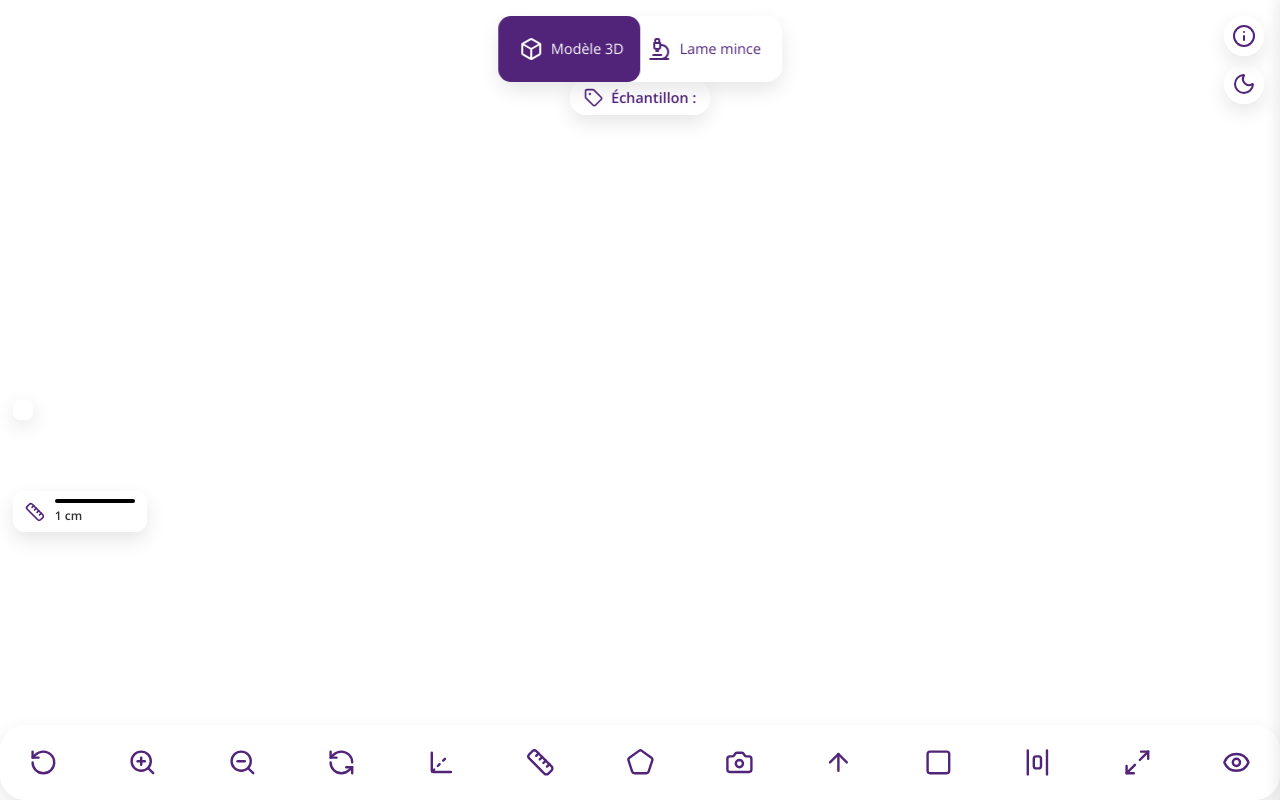
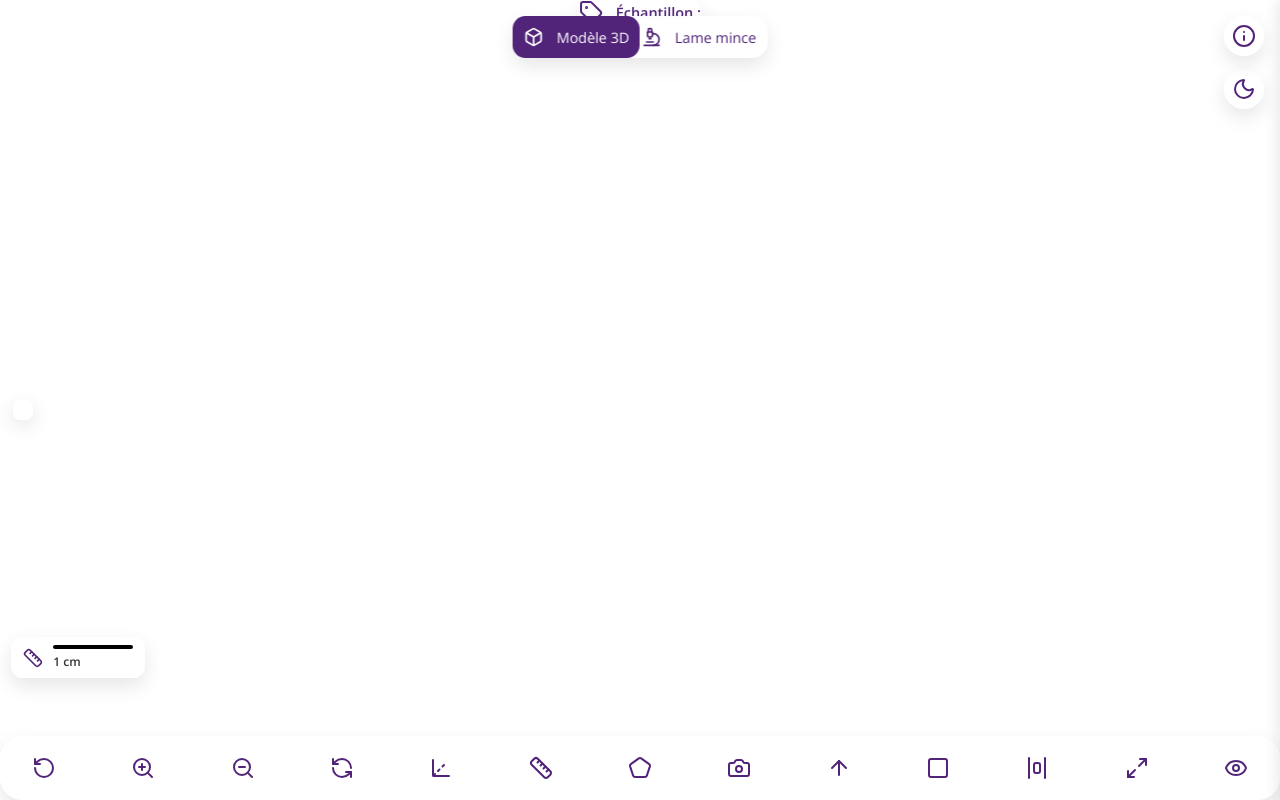
Before and after one commit to MaxSC4/digirocks, a website: page index.html in a window 1280 px wide. Drawn offline with nearby package versions, Linux system fonts and the light colour scheme.

Commit message:
fix(css): minor fix to variables.css

```diff
--- a/src/styles/variables.css
+++ b/src/styles/variables.css
@@ -2,11 +2,11 @@
 :root {
     /* UI générique */
     --ui-offset: clamp(0.5rem, 5vw, 1rem);
-    --ui-padding: clamp(0.25rem, 1vw, 0.5rem);
-    --ui-gap: clamp(0.25rem, 1vw, 0.5rem);
+    --toolbar-padding: clamp(0.25rem, 3vw, 0.9rem);
+    --ui-gap: clamp(0.25rem, 3vw, 0.8rem);
     --ui-radius: clamp(0.5rem, 3vw, 1rem);
-    --icon-size: clamp(0.87rem, 2.5vw, 1.2rem);
-    --font-scale: clamp(0.75rem, 2vw, 0.9rem);
+    --icon-size: clamp(1rem, 4vw, 1.5rem);
+    --font-scale: clamp(0.9rem, 1vw, 0.8rem);
 
     --color-bg: #ffffff;
     --color-fg: #333333;
@@ -25,19 +25,21 @@
     --anim-duration: 0.5s;
     --anim-ease: ease-out;
 
-    --toolbar-icon-size: clamp(1.5rem, 1vw, 3rem);
-    --toolbar-padding: clamp(0.25rem, 1vw, 0.8rem);
+    --toolbar-icon-size: clamp(1.25rem, 1vw, 3rem);
+    --toolbar-padding: clamp(0.25rem, 3vw, 0.7rem);
 
     --toolbar-height: calc(
         var(--toolbar-icon-size)
         + var(--toolbar-padding) * 2
     );
-    --scale-bar-gap: clamp(9rem, 3vw, 1rem);
+    --scale-bar-gap: clamp(1rem, 3vw, 1rem);
 
     --toggle-height: calc(
         var(--font-scale)
-        + var(--ui-padding)
+        + var(--ui-padding) * 3
     );
+
+    --sample-name-gap: clamp(0.75rem, 5vw, 1.5rem);
 }
 
 :root[data-theme="dark"] {
```
